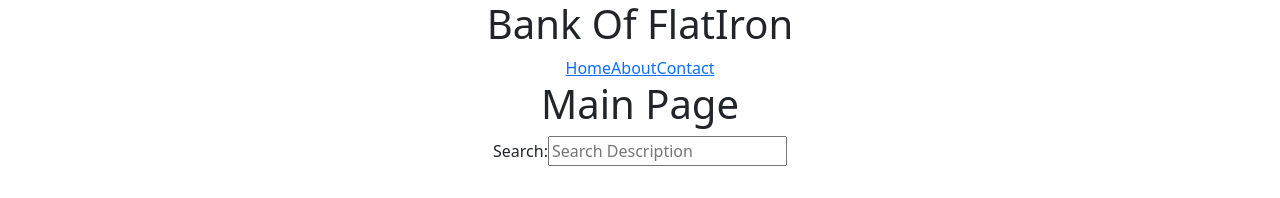
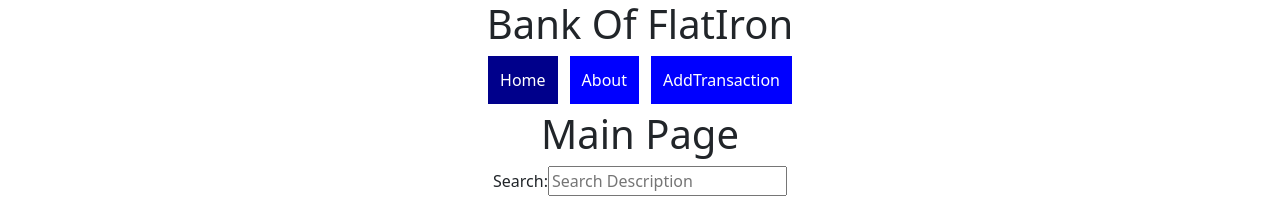
Before and after one commit to jakatsa/thebankofflatiron, a React (Create React App) app: page / in a window 1280 px wide. Shown: the top 198 px of the page. Built offline with nearby package versions, Linux system fonts and the light colour scheme; no server answers.

Commit message:
Update Navbar.js

```diff
--- a/src/components/Navbar.js
+++ b/src/components/Navbar.js
@@ -1,13 +1,52 @@
-import { Link } from "react-router-dom";
 import React from "react";
+import { NavLink } from "react-router-dom";
 
-export default function Navbar() {
+const linkStyles = {
+  display: "inline-block",
+  width: "",
+  padding: "12px",
+  margin: "0 6px 6px",
+  background: "blue",
+  textDecoration: "none",
+  color: "white",
+
+};
+
+function NavBar() {
   return (
-    // Match the route to the link
-    <>
-      <Link to="/">Home</Link>
-      <Link to="/about">About</Link>
-      <Link to="/contact">Contact</Link>
-    </>
+    <div>
+      <NavLink
+        to="/"
+        exact
+        style={linkStyles}
+        activeStyle={{
+          background: "darkblue",
+        }}
+      >
+        Home
+      </NavLink>
+      <NavLink
+        to="/About"
+        exact
+        style={linkStyles}
+        activeStyle={{
+          background: "darkblue",
+        }}
+      >
+        About
+      </NavLink>
+      <NavLink
+        to="/AddTransaction"
+        exact
+        style={linkStyles}
+        activeStyle={{
+          background: "darkblue",
+        }}
+      >
+        AddTransaction
+      </NavLink>
+    </div>
   );
 }
+
+export default NavBar;
```
